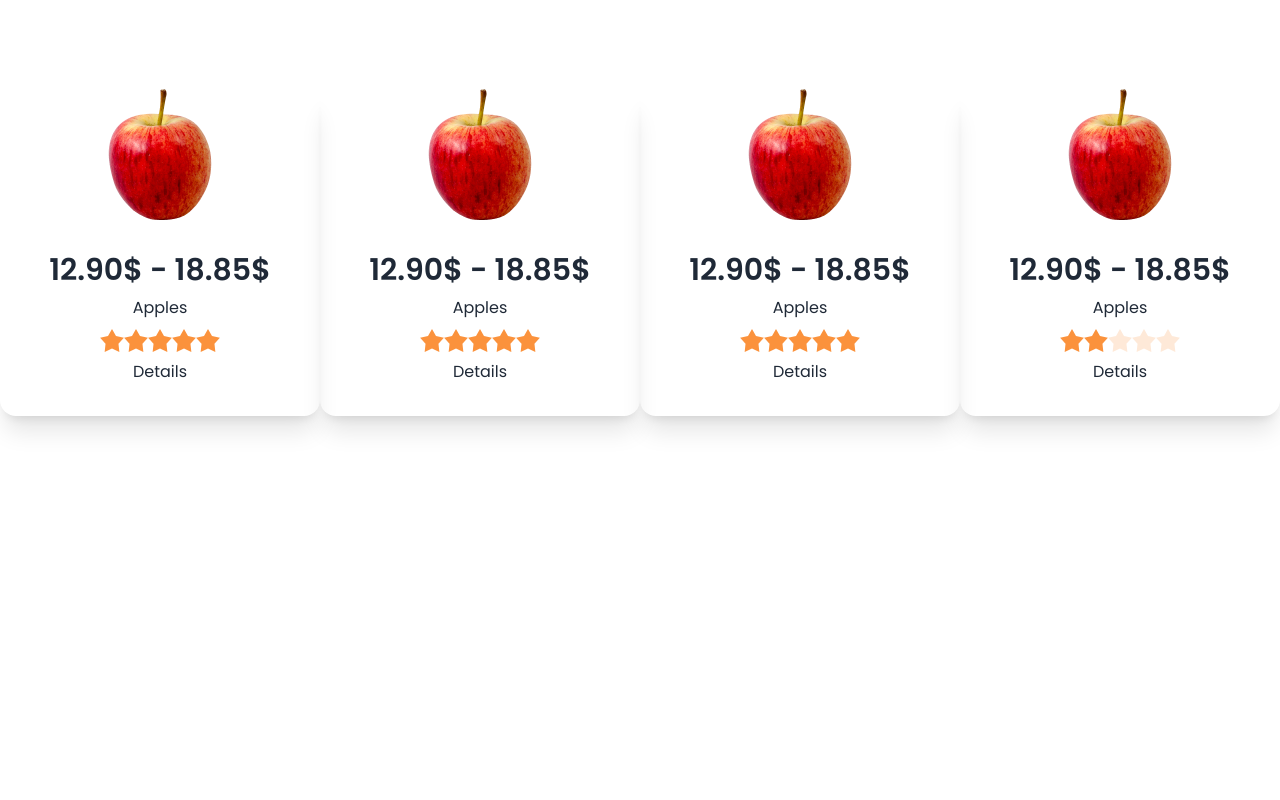
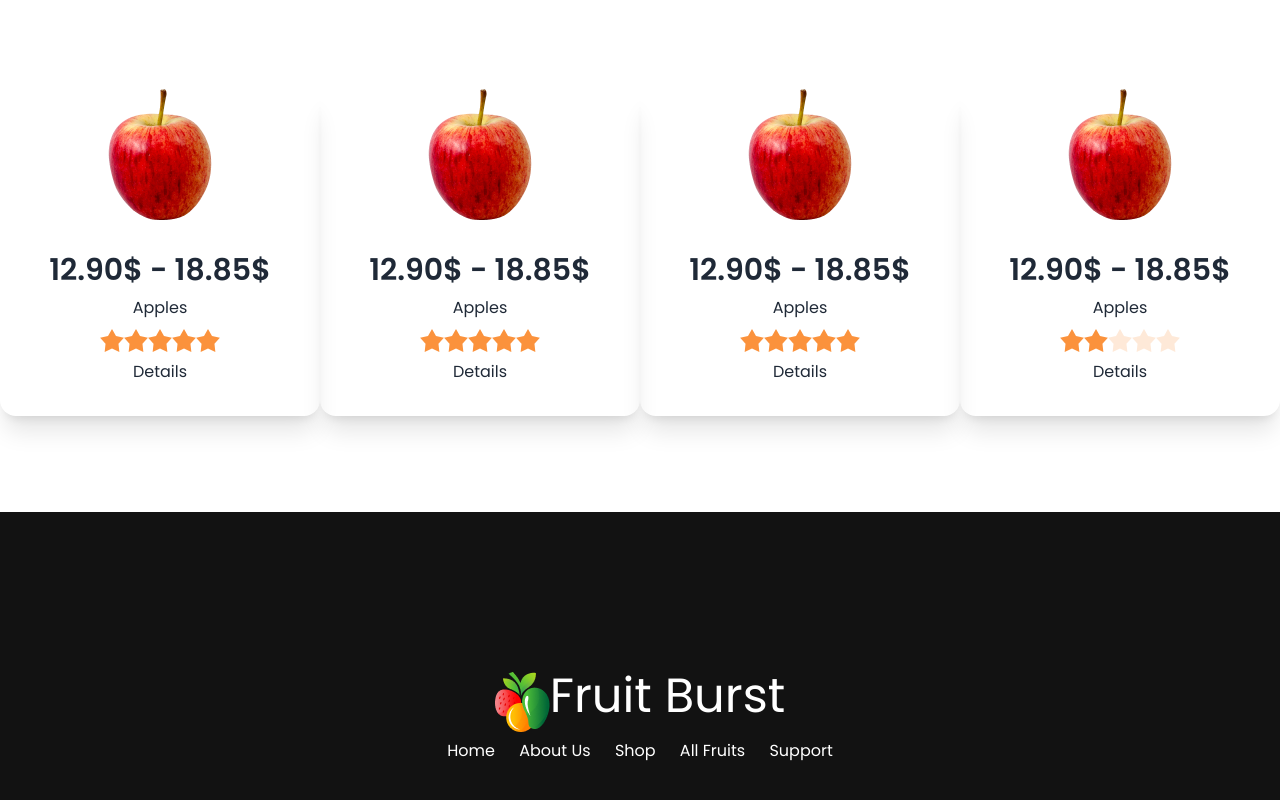
Before and after one commit to jibon306/assignment-3, a plain HTML site: page index.html in a window 1280 px wide. Shown: the part 1287-2087 px from the top of the page. Before the commit the page ends 1799 px from the top, so only its background shows below. Drawn offline with nearby package versions, Linux system fonts and the light colour scheme.

Commit message:
added me

```diff
--- a/index.html
+++ b/index.html
@@ -173,7 +173,7 @@ font-family: 'Poppins', sans-serif;
 
 
 
-        <section class="my-24  grid grid-cols-1 md:grid-cols-2 lg:grid-cols-4">
+        <section class="my-24  grid grid-cols-1  lg:grid-cols-4">
             <div class="card  shadow-xl">
                 <figure><img src="/images/fruit6.png" alt="Shoes" /></figure>
                 <div class="card-body items-center">
@@ -279,9 +279,45 @@ font-family: 'Poppins', sans-serif;
     <main>
 
 
+
+
+
+
     </main>
 
-    <footer>
+    <footer class="mt-24 text-center bg-[#121212] h-96  ">
+
+
+
+       <div class="inline-flex mt-40"> <img class="" src="/images/logo.png" alt="">
+        <h2 class="text-5xl text-white">Fruit Burst</h2></div>
+
+        <div class="space-x-5 text-white">
+
+            <a href="">Home</a>
+            <a href="">About Us</a>
+            <a href="">Shop</a>
+            <a href="">All Fruits</a>
+            <a href="">Support</a>
+
+
+        </div>
+
+
+
+
+
+
+
+
+
+          </footer>
+
+
+
+
+
+
 
 
     </footer>
```
